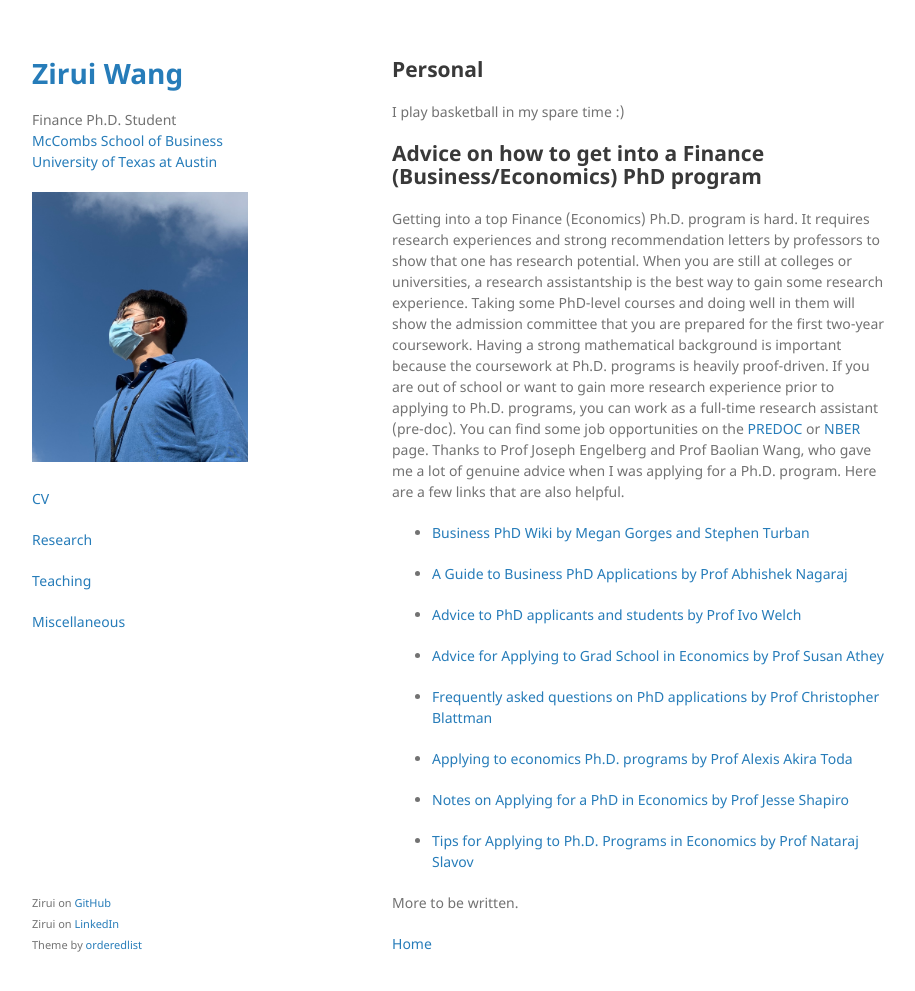
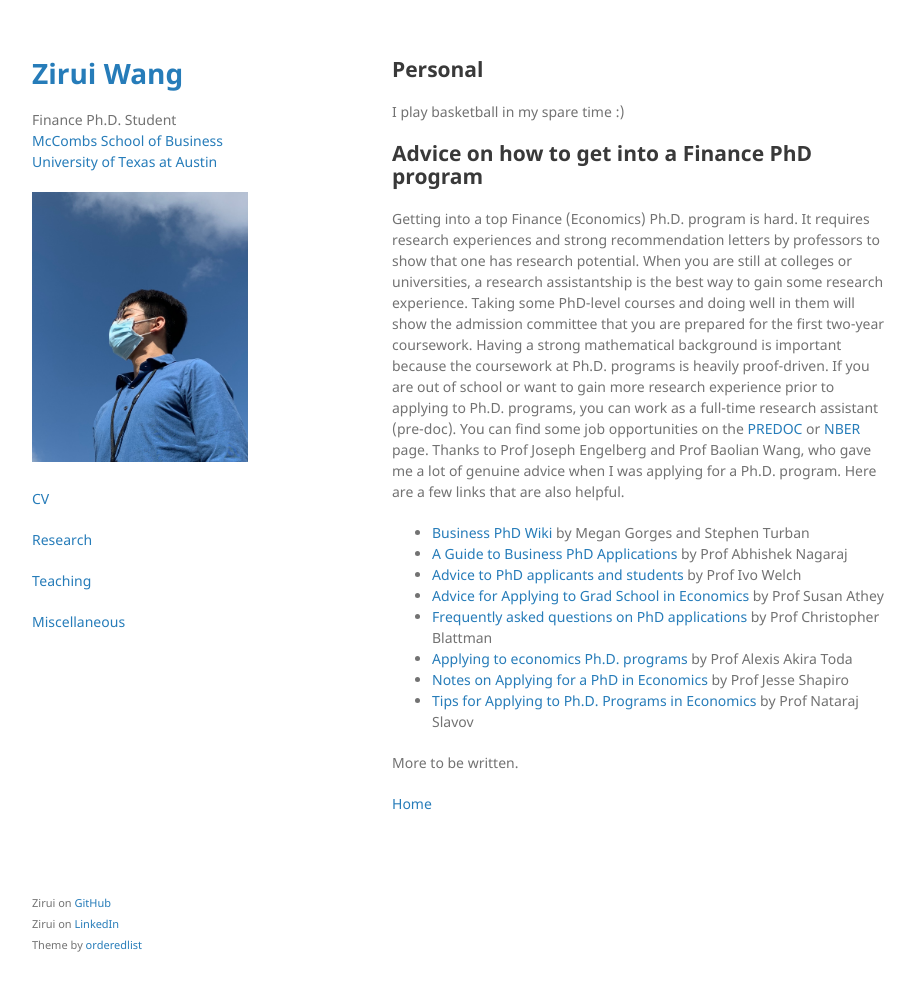
Before and after one commit to HarrisonZiruiWang/HarrisonZiruiWang.github.io, a Jekyll site: the page built from misc.md, in a window 1280 px wide and 1024 px high. Shown: the top 991 px of the window, without its empty margins (178-1093 px from the left). Built offline with Jekyll 4.4.1, drawn with Linux system fonts in a browser that asks for light colours; our own code applies the rules of GitHub Pages for plain Markdown files.

Commit message:
Update misc.md

```diff
--- a/misc.md
+++ b/misc.md
@@ -6,25 +6,18 @@ layout: default
 
 I play basketball in my spare time :)
 
-## Advice on how to get into a Finance (Business/Economics) PhD program
+## Advice on how to get into a Finance PhD program
 
 Getting into a top Finance (Economics) Ph.D. program is hard. It requires research experiences and strong recommendation letters by professors to show that one has research potential. When you are still at colleges or universities, a research assistantship is the best way to gain some research experience. Taking some PhD-level courses and doing well in them will show the admission committee that you are prepared for the first two-year coursework. Having a strong mathematical background is important because the coursework at Ph.D. programs is heavily proof-driven. If you are out of school or want to gain more research experience prior to applying to Ph.D. programs, you can work as a full-time research assistant (pre-doc). You can find some job opportunities on the <a href="https://predoc.org/opportunities" target="_black">PREDOC</a> or <a href="https://www.nber.org/career-resources/research-assistant-positions-not-nber" target="_black">NBER</a> page. Thanks to Prof Joseph Engelberg and Prof Baolian Wang, who gave me a lot of genuine advice when I was applying for a Ph.D. program. Here are a few links that are also helpful.
 
-*   <a href="http://www.businessphdwiki.com/" target="_black">Business PhD Wiki by Megan Gorges and Stephen Turban</a>
-
-*   <a href="https://abhishekn.com/files/phdguide.pdf" target="_black">A Guide to Business PhD Applications by Prof Abhishek Nagaraj</a>
-
-*   <a href="https://www.ivo-welch.info/teaching/advicephd.html" target="_black">Advice to PhD applicants and students by Prof Ivo Welch</a>
-
-*   <a href="https://athey.people.stanford.edu/professional-advice" target="_black">Advice for Applying to Grad School in Economics by Prof Susan Athey</a>
-
-*   <a href="https://chrisblattman.com/about/contact/gradschool/" target="_black">Frequently asked questions on PhD applications by Prof Christopher Blattman</a>
-
-*   <a href="https://alexisakira.github.io/misc/apply-econphd" target="_black">Applying to economics Ph.D. programs by Prof Alexis Akira Toda</a>
-
-*   <a href="https://www.brown.edu/Research/Shapiro/pdfs/phdnotes.pdf" target="_black">Notes on Applying for a PhD in Economics by Prof Jesse Shapiro</a>
-
-*   <a href="http://www.sitaslavov.com/home/advice" target="_black">Tips for Applying to Ph.D. Programs in Economics by Prof Nataraj Slavov</a>
+*   <a href="http://www.businessphdwiki.com/" target="_black">Business PhD Wiki</a> by Megan Gorges and Stephen Turban
+*   <a href="https://abhishekn.com/files/phdguide.pdf" target="_black">A Guide to Business PhD Applications</a> by Prof Abhishek Nagaraj
+*   <a href="https://www.ivo-welch.info/teaching/advicephd.html" target="_black">Advice to PhD applicants and students</a> by Prof Ivo Welch
+*   <a href="https://athey.people.stanford.edu/professional-advice" target="_black">Advice for Applying to Grad School in Economics</a> by Prof Susan Athey
+*   <a href="https://chrisblattman.com/about/contact/gradschool/" target="_black">Frequently asked questions on PhD applications</a> by Prof Christopher Blattman
+*   <a href="https://alexisakira.github.io/misc/apply-econphd" target="_black">Applying to economics Ph.D. programs</a> by Prof Alexis Akira Toda
+*   <a href="https://www.brown.edu/Research/Shapiro/pdfs/phdnotes.pdf" target="_black">Notes on Applying for a PhD in Economics</a> by Prof Jesse Shapiro
+*   <a href="http://www.sitaslavov.com/home/advice" target="_black">Tips for Applying to Ph.D. Programs in Economics</a> by Prof Nataraj Slavov
 
 More to be written.
 
```
